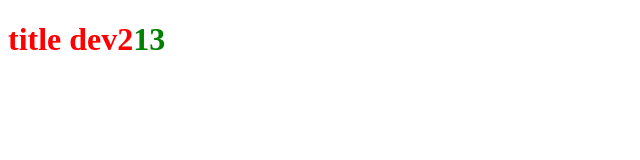
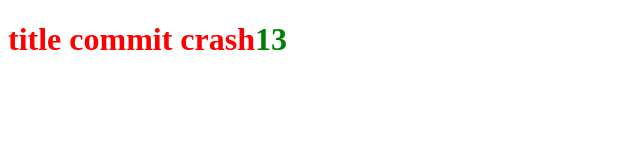
Before and after one commit to Narrowd4c/gitlearn, a plain HTML site: page index.html in a window 1280 px wide. Shown: the whole page, without its empty margins (0-640 px from the left). Drawn offline with Linux system fonts and the light colour scheme.

Commit message:
Update index.html

```diff
--- a/index.html
+++ b/index.html
@@ -19,6 +19,6 @@
     <link rel="stylesheet" href="all.css">
 </head>
 <body>
-    <h1 style="color:red">title dev2</h1>
+    <h1 style="color:red">title commit crash</h1>
 </body>
 </html>
```
